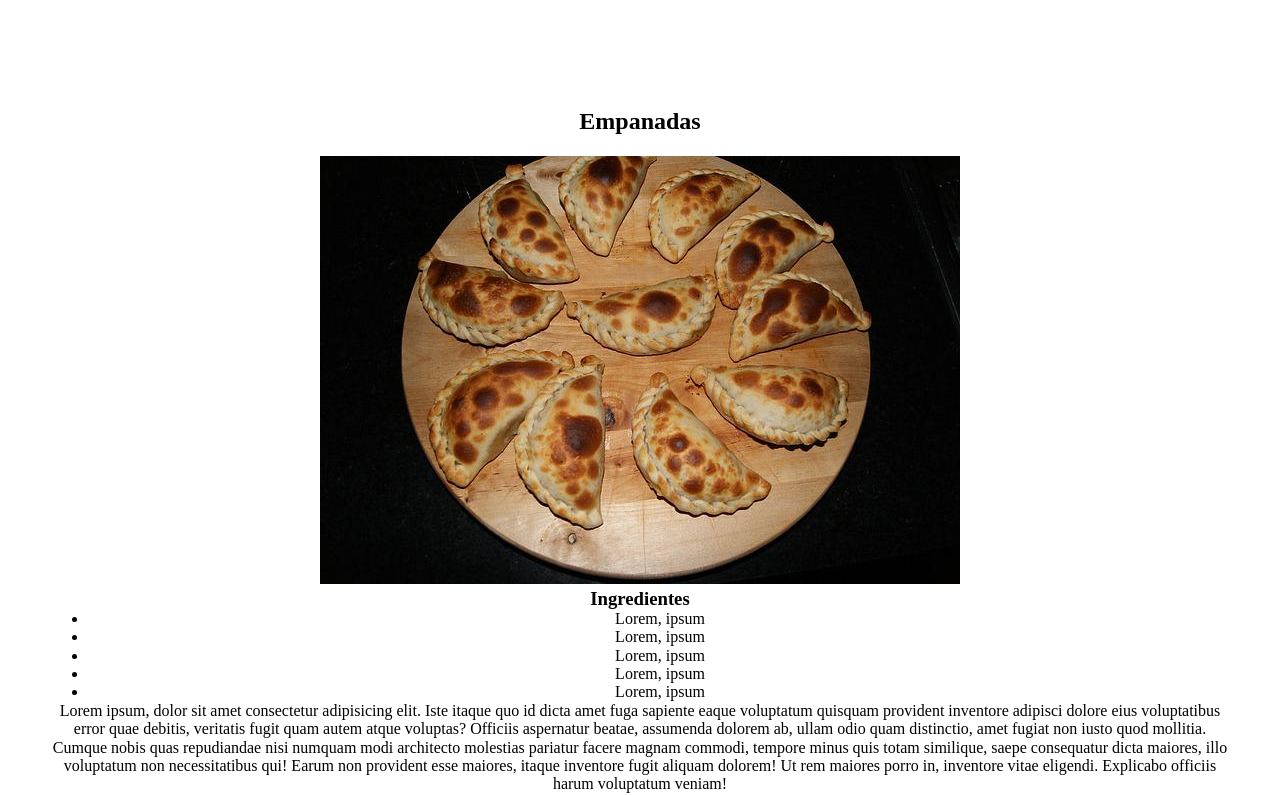
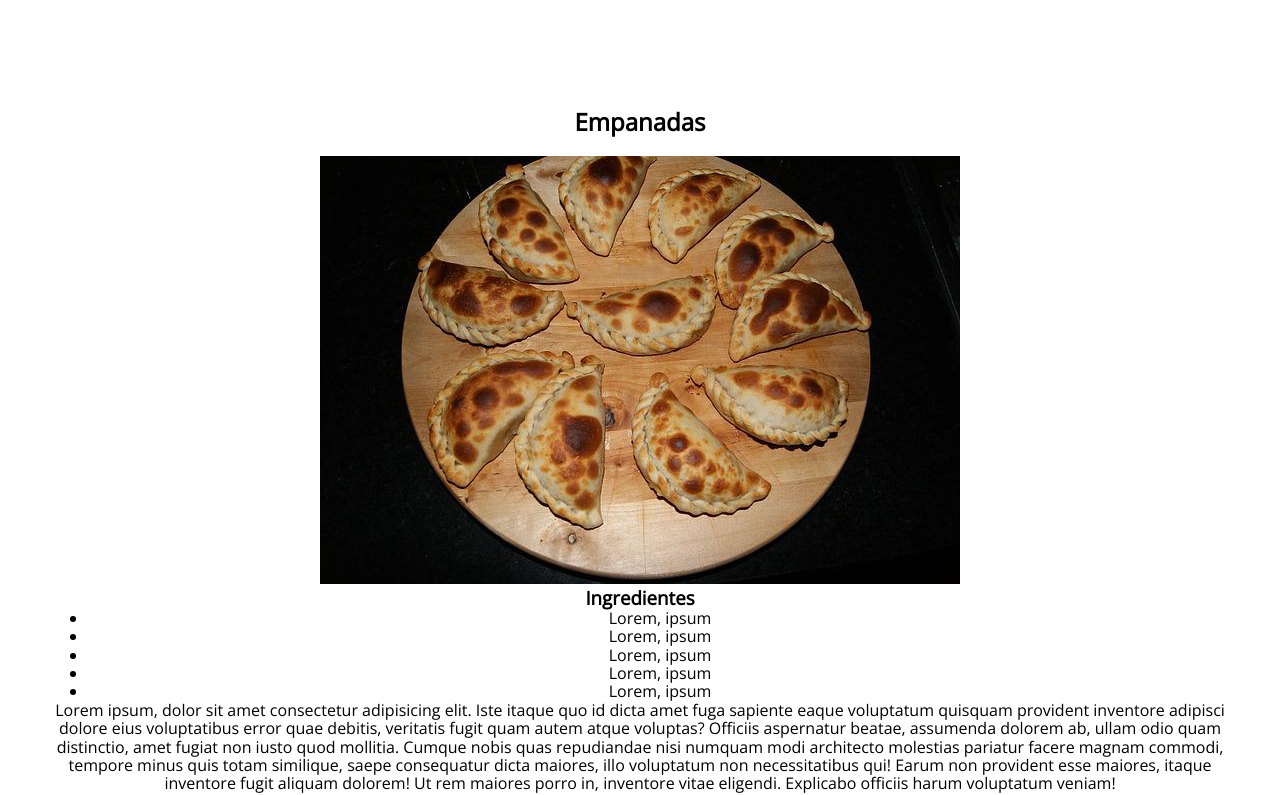
Before and after one commit to fedegcode/blog_food, a plain HTML site: page index.html in a window 1280 px wide. Shown: the part 412-1207 px from the top of the page. Drawn offline with nearby package versions, Linux system fonts and the light colour scheme.

Commit message:
cambios y mejoras parte3

```diff
--- a/assets/style.css
+++ b/assets/style.css
@@ -79,7 +79,6 @@ span{
 .h1{
     margin-top: 0;
     margin-bottom: 2em;
-    font-family: 'Inter', sans-serif;
     font-family: 'Montserrat', sans-serif;
     font-size: 3.5rem;
 }
@@ -87,7 +86,7 @@ span{
 /* articles */
 .article{
     /* background-color: #837e8d; */
-
+    font-family: 'Open Sans', sans-serif;
 }
 
 .article__h3{
--- a/index.html
+++ b/index.html
@@ -9,7 +9,9 @@
     <link rel="stylesheet" href="assets/style.css">
     <link rel="preconnect" href="https://fonts.googleapis.com">
     <link rel="preconnect" href="https://fonts.gstatic.com" crossorigin>
-    <link href="https://fonts.googleapis.com/css2?family=Inter:wght@400;800;900&family=Montserrat&display=swap" rel="stylesheet">
+    <link rel="preconnect" href="https://fonts.googleapis.com">
+    <link rel="preconnect" href="https://fonts.gstatic.com" crossorigin>
+    <link href="https://fonts.googleapis.com/css2?family=Inter:wght@400;800;900&family=Montserrat&family=Open+Sans:wght@300&family=Roboto:wght@300&display=swap" rel="stylesheet">
 </head>
 <body>
     <div class="container">
```
